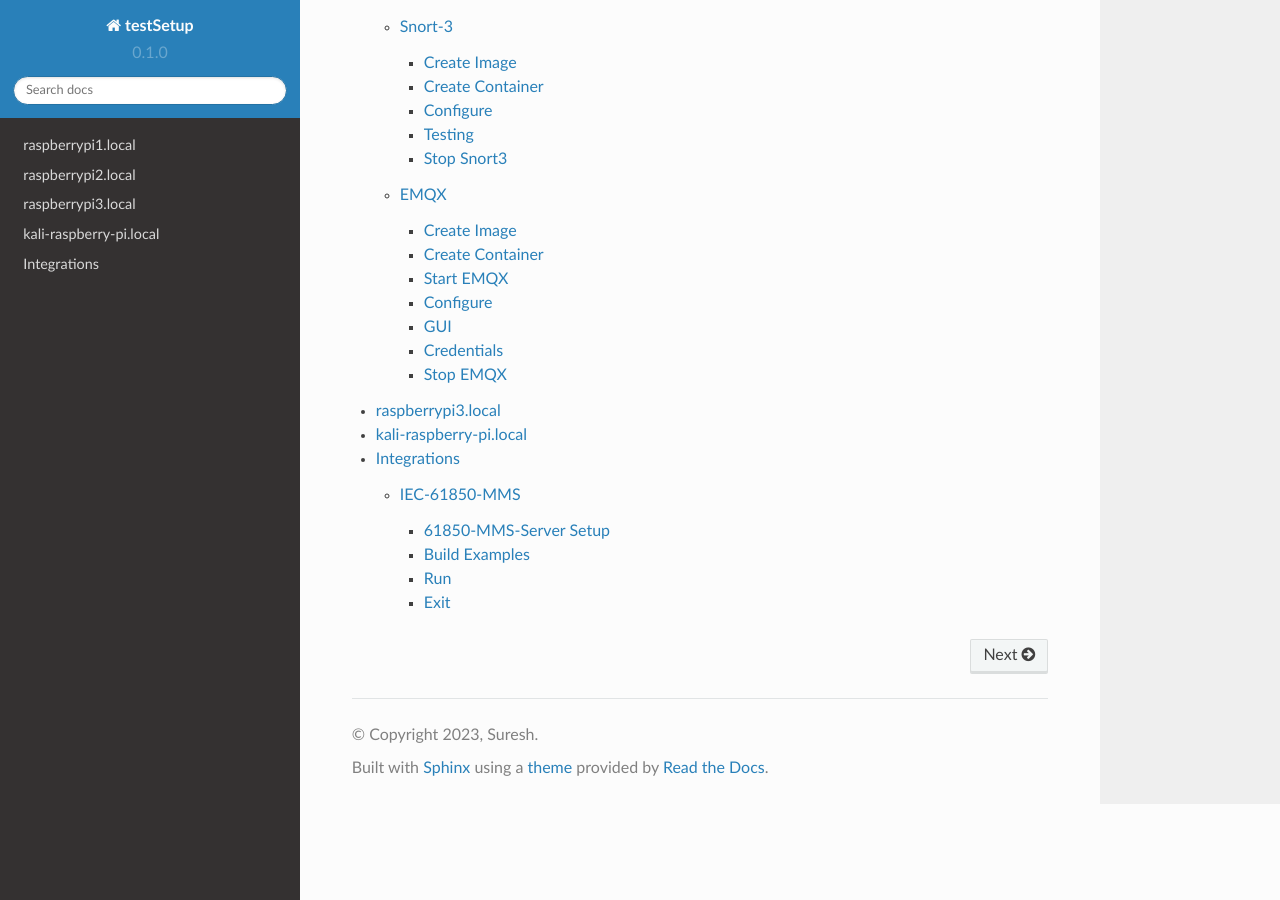
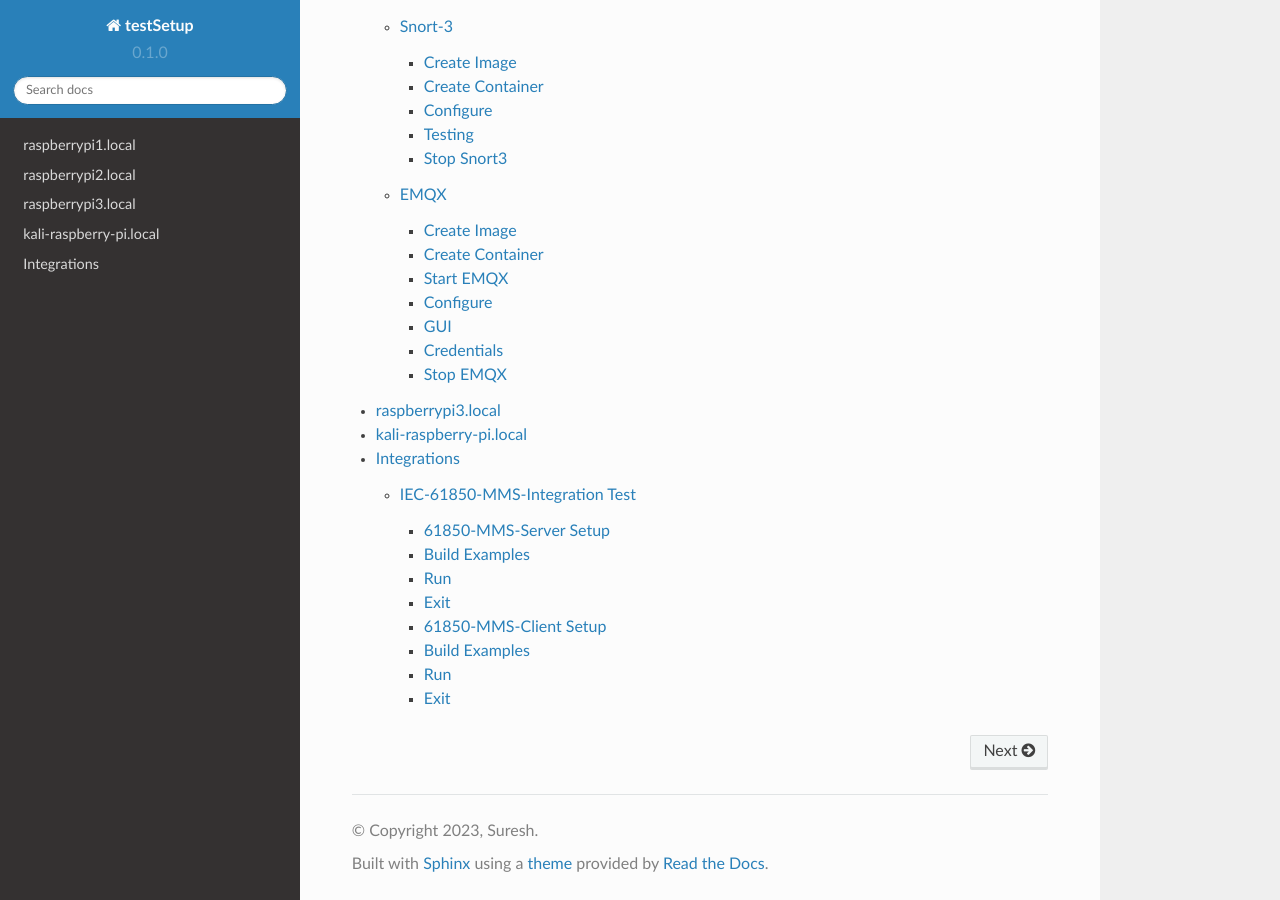
Before and after one commit to suresh-iitr/setup, a Sphinx documentation site: the page built from docs/source/index.rst, in a window 1280 px wide and 900 px high, scrolled down 3702 px. Built offline with Sphinx 7.4.7 and the Read the Docs theme 2.0.0, drawn with Linux system fonts in a browser that asks for light colours; some of the changed lines change nothing that is shown.

Commit message:
Update integrations.rst

```diff
--- a/docs/source/integrations.rst
+++ b/docs/source/integrations.rst
@@ -5,7 +5,7 @@ Integrations
 This document provide the guidance on integrations tested b/w the devices (or) modules for the purpose of demostration.
 
 ======
-IEC-61850-MMS
+IEC-61850-MMS-Integration Test
 ======
 
 Thia setup requires two devises running the modules as specified beolow:
@@ -75,3 +75,67 @@ Exit
 ------
 
 ``ctrl+c``
+
+-------
+61850-MMS-Client Setup
+-------
+
+For the purpose of demostration, we have considered some basic examples available from ``libiec61850`` library by *mzautomation* https://github.com/mz-automation/libiec61850/tree/v1.5/examples
+
+------
+Build Examples
+------
+
+workdir: ``libiec61850``
+
+The avaible examples needs to be compiled to build the execuitables. assuming you have already downloaded ``libiec61850`` and done the installation as explained in :doc: `raspberrypi1`.
+
+.. code-block:: console
+
+   cd libiec61850
+   make examples
+
+   # Executables will be created for all examples in their respective folder.
+
+------
+Run
+------
+
+To run any example, change to the corresponding directory available at ``~/libiec61850/examples/``
+
+For example to run a simple MMS Client, you can run the example ``iec61850_client_example1`` available at *iec61850_client_example1* directory
+
+.. code-block:: console
+
+   cd libiec61850/examples/iec61850_client_example1
+   sudo ./iec61850_client_example1
+
+.. note::
+
+  There are no any configuration files available for the Client examples. If you wants to change any parameters of the client we have to modify directly in the source file (.c file).
+
+For example, in this case (iec61850_client_example1), the server address is by defaulu ``localhost`` and with this we won't be able to communicate with the MMS-Server instance running on ``raspberrypi1.local`` (means external device).
+
+The soultion is
+
+1. either you can chage the ``hostname`` variable  in the source code and then recompile and build the example inorder to get the changes effect.
+
+To rebuild the examples, change to the main directory ``libiec61850``
+
+.. code-block:: console
+
+   cd libiec61850
+   make examples
+
+2. Pass the remote server address as an input argument to the execuitable while running
+
+.. code-block:: console
+
+   sudo ./iec61850_client_example1 raspberrypi1.local
+
+
+------
+Exit
+------
+
+``ctrl+c``
```
